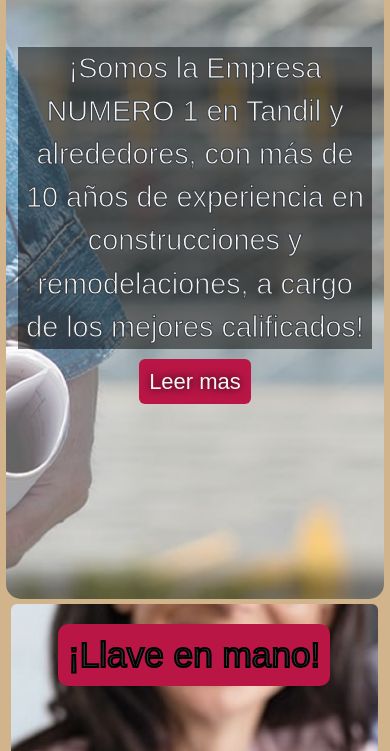
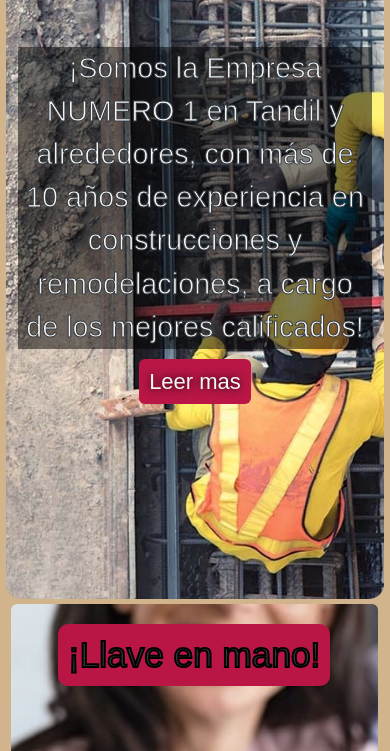
Before and after one commit to GuiFerdATA/TorreFuerteCoderhouseGuilleFernandez, a website: page index.html in a window 390 px wide. Shown: the part 183-934 px from the top of the page. Drawn offline with nearby package versions, Linux system fonts and the light colour scheme.

Commit message:
cambiamos imagen en media q

```diff
--- a/sass/_mediaquerymobile.scss
+++ b/sass/_mediaquerymobile.scss
@@ -5,7 +5,7 @@
         display: grid;
 
         .cartaPrincipal{
-            background-image: url("./img/Nosotros.jpg");
+            background-image: url("./img/sarasa.jpg");
             @include background(no-repeat, center, cover);
             border-radius: 15px;
             grid-column: 1/2; /*---desde donde comienza, hacia donde termina---*/
```
Also changed, not shown: style.css.
